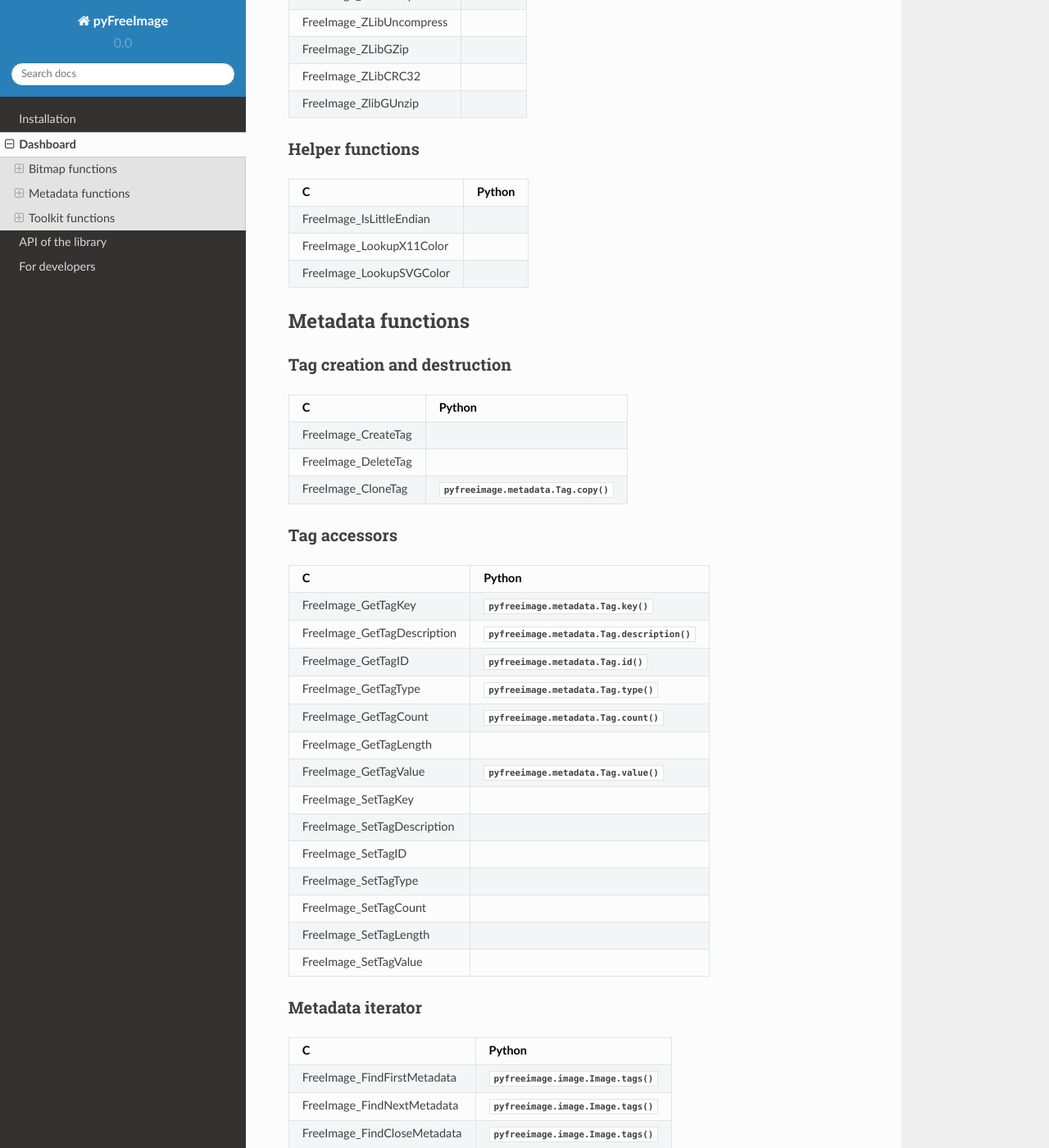
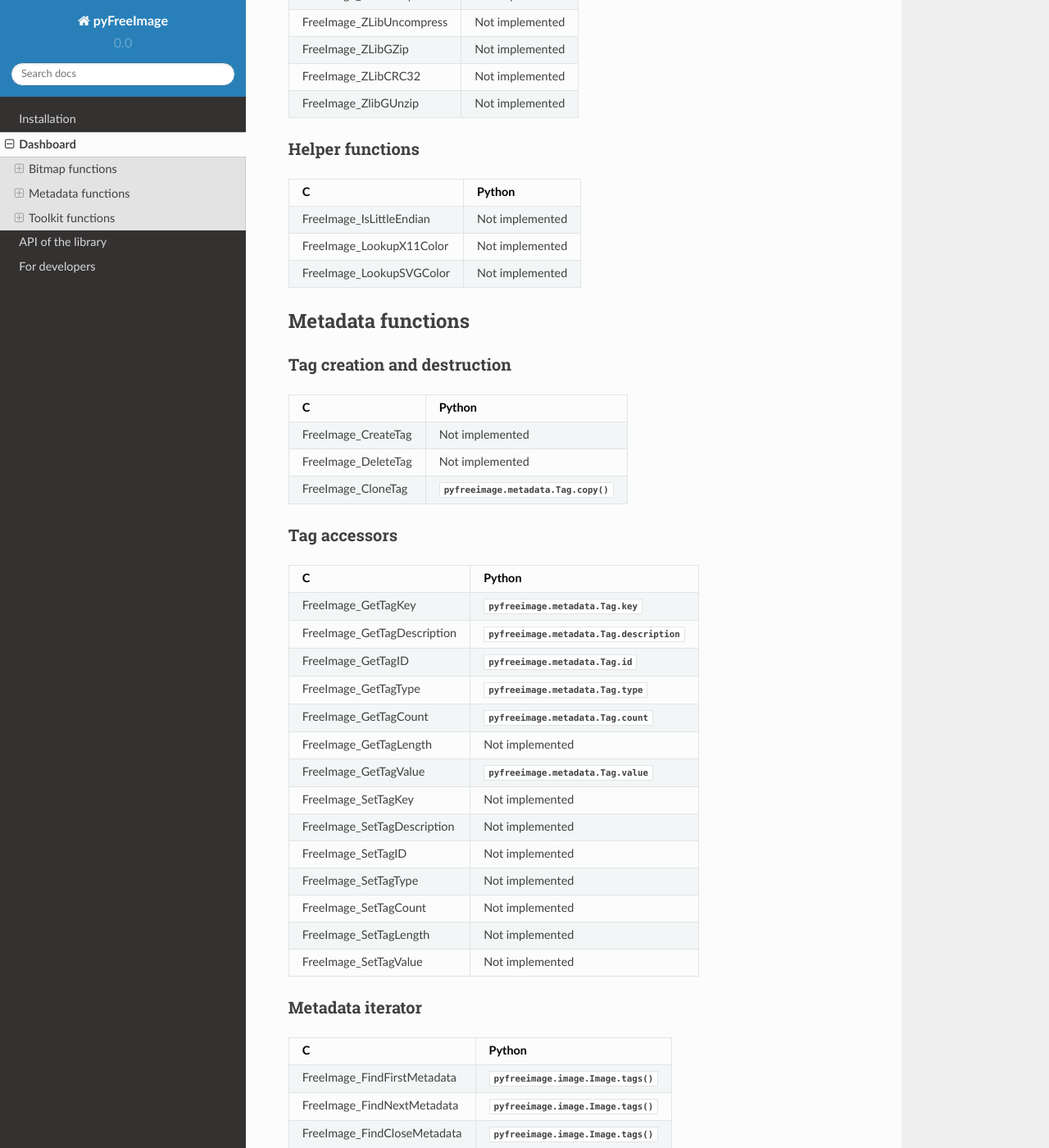
Before and after one commit to sbrisard/pyfreeimage, a Sphinx documentation site: the page built from docs/dashboard.rst, in a window 1280 px wide and 1400 px high, scrolled down 6533 px. Shown: the whole window at 82% size. Built offline with Sphinx 7.4.7 and the Read the Docs theme 2.0.0, drawn with Linux system fonts in a browser that asks for light colours; some of the changed text lies outside the part shown.

Commit message:
Marked all unimplemented functions.

```diff
--- a/docs/dashboard.rst
+++ b/docs/dashboard.rst
@@ -95,174 +95,174 @@ Filetype functions
 C                               Python
 =============================== ==================================
 FreeImage_GetFileType           :func:`pyfreeimage.io.file_format`
-FreeImage_GetFileTypeU
-FreeImage_GetFileTypeFromHandle
-FreeImage_GetFileTypeFromMemory
+FreeImage_GetFileTypeU          Not implemented
+FreeImage_GetFileTypeFromHandle Not implemented
+FreeImage_GetFileTypeFromMemory Not implemented
 =============================== ==================================
 
 
 Pixel access functions
 ^^^^^^^^^^^^^^^^^^^^^^
 
-======================= ======
+======================= ===============
 C                       Python
-======================= ======
-FreeImage_GetBits
-FreeImage_GetScanLine
-FreeImage_GetPixelIndex
-FreeImage_GetPixelColor
-FreeImage_SetPixelIndex
-FreeImage_SetPixelColor
-======================= ======
+======================= ===============
+FreeImage_GetBits       Not implemented
+FreeImage_GetScanLine   Not implemented
+FreeImage_GetPixelIndex Not implemented
+FreeImage_GetPixelColor Not implemented
+FreeImage_SetPixelIndex Not implemented
+FreeImage_SetPixelColor Not implemented
+======================= ===============
 
 
 Conversion functions
 ^^^^^^^^^^^^^^^^^^^^
 
-=============================== ======
+=============================== ===============
 C                               Python
-=============================== ======
-FreeImage_ConvertTo4Bits
-FreeImage_ConvertTo8Bits
-FreeImage_ConvertToGreyscale
-FreeImage_ConvertTo16Bits555
-FreeImage_ConvertTo16Bits565
-FreeImage_ConvertTo24Bits
-FreeImage_ConvertTo32Bits
-FreeImage_ColorQuantize
-FreeImage_ColorQuantizeEx
-FreeImage_Threshold
-FreeImage_Dither
-FreeImage_ConvertFromRawBits
-FreeImage_ConvertToRawBits
-FreeImage_ConvertToStandardType
-FreeImage_ConvertToFloat
-FreeImage_ConvertToRGBF
-FreeImage_ConvertToUINT16
-FreeImage_ConvertToRGB16
-=============================== ======
+=============================== ===============
+FreeImage_ConvertTo4Bits        Not implemented
+FreeImage_ConvertTo8Bits        Not implemented
+FreeImage_ConvertToGreyscale    Not implemented
+FreeImage_ConvertTo16Bits555    Not implemented
+FreeImage_ConvertTo16Bits565    Not implemented
+FreeImage_ConvertTo24Bits       Not implemented
+FreeImage_ConvertTo32Bits       Not implemented
+FreeImage_ColorQuantize         Not implemented
+FreeImage_ColorQuantizeEx       Not implemented
+FreeImage_Threshold             Not implemented
+FreeImage_Dither                Not implemented
+FreeImage_ConvertFromRawBits    Not implemented
+FreeImage_ConvertToRawBits      Not implemented
+FreeImage_ConvertToStandardType Not implemented
+FreeImage_ConvertToFloat        Not implemented
+FreeImage_ConvertToRGBF         Not implemented
+FreeImage_ConvertToUINT16       Not implemented
+FreeImage_ConvertToRGB16        Not implemented
+=============================== ===============
 
 
 Tone mapping operators
 ^^^^^^^^^^^^^^^^^^^^^^
 
-========================= ======
+========================= ===============
 C                         Python
-========================= ======
-FreeImage_ToneMapping
-FreeImage_TmoDrago03
-FreeImage_TmoReinhard05
-FreeImage_TmoReinhard05Ex
-FreeImage_TmoFattal02
-========================= ======
+========================= ===============
+FreeImage_ToneMapping     Not implemented
+FreeImage_TmoDrago03      Not implemented
+FreeImage_TmoReinhard05   Not implemented
+FreeImage_TmoReinhard05Ex Not implemented
+FreeImage_TmoFattal02     Not implemented
+========================= ===============
 
 
 ICC profile functions
 ^^^^^^^^^^^^^^^^^^^^^
 
-=========================== ======
+=========================== ===============
 C                           Python
-=========================== ======
-FreeImage_GetICCProfile
-FreeImage_CreateICCProfile
-FreeImage_DestroyICCProfile
-=========================== ======
+=========================== ===============
+FreeImage_GetICCProfile     Not implemented
+FreeImage_CreateICCProfile  Not implemented
+FreeImage_DestroyICCProfile Not implemented
+=========================== ===============
 
 
 Plugin functions
 ^^^^^^^^^^^^^^^^
 
-================================ ======
+================================ ===============
 C                                Python
-================================ ======
-FreeImage_GetFIFCount
-FreeImage_SetPluginEnabled
-FreeImage_IsPluginEnabled
-FreeImage_GetFIFFromFormat
-FreeImage_GetFIFFromMime
-FreeImage_GetFIFMimeType
-FreeImage_GetFormatFromFIF
-FreeImage_GetFIFExtensionList
-FreeImage_GetFIFDescription
-FreeImage_GetFIFRegExpr
-FreeImage_GetFIFFromFilename
-FreeImage_GetFIFFromFilenameU
-FreeImage_FIFSupportsReading
-FreeImage_FIFSupportsWriting
-FreeImage_FIFSupportsExportType
-FreeImage_FIFSupportsExportBPP
-FreeImage_FIFSupportsICCProfiles
-FreeImage_FIFSupportsNoPixels
-FreeImage_RegisterLocalPlugin
-FreeImage_RegisterExternalPlugin
-================================ ======
+================================ ===============
+FreeImage_GetFIFCount            Not implemented
+FreeImage_SetPluginEnabled       Not implemented
+FreeImage_IsPluginEnabled        Not implemented
+FreeImage_GetFIFFromFormat       Not implemented
+FreeImage_GetFIFFromMime         Not implemented
+FreeImage_GetFIFMimeType         Not implemented
+FreeImage_GetFormatFromFIF       Not implemented
+FreeImage_GetFIFExtensionList    Not implemented
+FreeImage_GetFIFDescription      Not implemented
+FreeImage_GetFIFRegExpr          Not implemented
+FreeImage_GetFIFFromFilename     Not implemented
+FreeImage_GetFIFFromFilenameU    Not implemented
+FreeImage_FIFSupportsReading     Not implemented
+FreeImage_FIFSupportsWriting     Not implemented
+FreeImage_FIFSupportsExportType  Not implemented
+FreeImage_FIFSupportsExportBPP   Not implemented
+FreeImage_FIFSupportsICCProfiles Not implemented
+FreeImage_FIFSupportsNoPixels    Not implemented
+FreeImage_RegisterLocalPlugin    Not implemented
+FreeImage_RegisterExternalPlugin Not implemented
+================================ ===============
 
 
 Multipage functions
 ^^^^^^^^^^^^^^^^^^^
 
-=================================== ======
+=================================== ===============
 C                                   Python
-=================================== ======
-FreeImage_OpenMultiBitmap
-FreeImage_OpenMultiBitmapFromHandle
-FreeImage_SaveMultiBitmapToHandle
-FreeImage_CloseMultiBitmap
-FreeImage_GetPageCount
-FreeImage_AppendPage
-FreeImage_InsertPage
-FreeImage_DeletePage
-FreeImage_LockPage
-FreeImage_UnlockPage
-FreeImage_MovePage
-FreeImage_GetLockedPageNumbers
-=================================== ======
+=================================== ===============
+FreeImage_OpenMultiBitmap           Not implemented
+FreeImage_OpenMultiBitmapFromHandle Not implemented
+FreeImage_SaveMultiBitmapToHandle   Not implemented
+FreeImage_CloseMultiBitmap          Not implemented
+FreeImage_GetPageCount              Not implemented
+FreeImage_AppendPage                Not implemented
+FreeImage_InsertPage                Not implemented
+FreeImage_DeletePage                Not implemented
+FreeImage_LockPage                  Not implemented
+FreeImage_UnlockPage                Not implemented
+FreeImage_MovePage                  Not implemented
+FreeImage_GetLockedPageNumbers      Not implemented
+=================================== ===============
 
 
 Memory I/O streams
 ^^^^^^^^^^^^^^^^^^
 
-=================================== ======
+=================================== ===============
 C                                   Python
-=================================== ======
-FreeImage_OpenMemory
-FreeImage_CloseMemory
-FreeImage_LoadFromMemory
-FreeImage_SaveToMemory
-FreeImage_AcquireMemory
-FreeImage_TellMemory
-FreeImage_SeekMemory
-FreeImage_ReadMemory
-FreeImage_WriteMemory
-FreeImage_LoadMultiBitmapFromMemory
-FreeImage_SaveMultiBitmapToMemory
-=================================== ======
+=================================== ===============
+FreeImage_OpenMemory                Not implemented
+FreeImage_CloseMemory               Not implemented
+FreeImage_LoadFromMemory            Not implemented
+FreeImage_SaveToMemory              Not implemented
+FreeImage_AcquireMemory             Not implemented
+FreeImage_TellMemory                Not implemented
+FreeImage_SeekMemory                Not implemented
+FreeImage_ReadMemory                Not implemented
+FreeImage_WriteMemory               Not implemented
+FreeImage_LoadMultiBitmapFromMemory Not implemented
+FreeImage_SaveMultiBitmapToMemory   Not implemented
+=================================== ===============
 
 
 Compression functions
 ^^^^^^^^^^^^^^^^^^^^^
 
-======================== ======
+======================== ===============
 C                        Python
-======================== ======
-FreeImage_ZLibCompress
-FreeImage_ZLibUncompress
-FreeImage_ZLibGZip
-FreeImage_ZLibCRC32
-FreeImage_ZlibGUnzip
-======================== ======
+======================== ===============
+FreeImage_ZLibCompress   Not implemented
+FreeImage_ZLibUncompress Not implemented
+FreeImage_ZLibGZip       Not implemented
+FreeImage_ZLibCRC32      Not implemented
+FreeImage_ZlibGUnzip     Not implemented
+======================== ===============
 
 
 Helper functions
 ^^^^^^^^^^^^^^^^
 
-======================== ======
+======================== ===============
 C                        Python
-======================== ======
-FreeImage_IsLittleEndian
-FreeImage_LookupX11Color
-FreeImage_LookupSVGColor
-======================== ======
+======================== ===============
+FreeImage_IsLittleEndian Not implemented
+FreeImage_LookupX11Color Not implemented
+FreeImage_LookupSVGColor Not implemented
+======================== ===============
 
 
 Metadata functions
@@ -275,8 +275,8 @@ Tag creation and destruction
 =================== =====================================
 C                   Python
 =================== =====================================
-FreeImage_CreateTag
-FreeImage_DeleteTag
+FreeImage_CreateTag Not implemented
+FreeImage_DeleteTag Not implemented
 FreeImage_CloneTag  :func:`pyfreeimage.metadata.Tag.copy`
 =================== =====================================
 
@@ -287,20 +287,20 @@ Tag accessors
 =========================== ============================================
 C                           Python
 =========================== ============================================
-FreeImage_GetTagKey         :func:`pyfreeimage.metadata.Tag.key`
-FreeImage_GetTagDescription :func:`pyfreeimage.metadata.Tag.description`
-FreeImage_GetTagID          :func:`pyfreeimage.metadata.Tag.id`
-FreeImage_GetTagType        :func:`pyfreeimage.metadata.Tag.type`
-FreeImage_GetTagCount       :func:`pyfreeimage.metadata.Tag.count`
-FreeImage_GetTagLength
-FreeImage_GetTagValue       :func:`pyfreeimage.metadata.Tag.value`
-FreeImage_SetTagKey
-FreeImage_SetTagDescription
-FreeImage_SetTagID
-FreeImage_SetTagType
-FreeImage_SetTagCount
-FreeImage_SetTagLength
-FreeImage_SetTagValue
+FreeImage_GetTagKey         :data:`pyfreeimage.metadata.Tag.key`
+FreeImage_GetTagDescription :data:`pyfreeimage.metadata.Tag.description`
+FreeImage_GetTagID          :data:`pyfreeimage.metadata.Tag.id`
+FreeImage_GetTagType        :data:`pyfreeimage.metadata.Tag.type`
+FreeImage_GetTagCount       :data:`pyfreeimage.metadata.Tag.count`
+FreeImage_GetTagLength      Not implemented
+FreeImage_GetTagValue       :data:`pyfreeimage.metadata.Tag.value`
+FreeImage_SetTagKey         Not implemented
+FreeImage_SetTagDescription Not implemented
+FreeImage_SetTagID          Not implemented
+FreeImage_SetTagType        Not implemented
+FreeImage_SetTagCount       Not implemented
+FreeImage_SetTagLength      Not implemented
+FreeImage_SetTagValue       Not implemented
 =========================== ============================================
 
 
@@ -323,20 +323,20 @@ Metadata accessors
 C                     Python
 ===================== ===================================
 FreeImage_GetMetadata :func:`pyfreeimage.image.Image.tag`
-FreeImage_SetMetadata
+FreeImage_SetMetadata Not implemented
 ===================== ===================================
 
 
 Metadata helper functions
 ^^^^^^^^^^^^^^^^^^^^^^^^^
 
-========================== ======================================
+========================== ========================================
 C                          Python
-========================== ======================================
-FreeImage_GetMetadataCount
-FreeImage_CloneMetadata
-FreeImage_TagToString      :func:`pyfreeimage.metadata.Tag.value`
-========================== ======================================
+========================== ========================================
+FreeImage_GetMetadataCount Not implemented
+FreeImage_CloneMetadata    :func:`pyfreeimage.metadata.Tag.copy`
+FreeImage_TagToString      :func:`pyfreeimage.metadata.Tag.__str__`
+========================== ========================================
 
 
 Toolkit functions
@@ -346,111 +346,111 @@ Toolkit functions
 Rotation and flipping
 ^^^^^^^^^^^^^^^^^^^^^
 
-======================== ======
+======================== ===============
 C                        Python
-======================== ======
-FreeImage_Rotate
-FreeImage_RotateEx
-FreeImage_FlipHorizontal
-FreeImage_FlipVertical
-======================== ======
+======================== ===============
+FreeImage_Rotate         Not implemented
+FreeImage_RotateEx       Not implemented
+FreeImage_FlipHorizontal Not implemented
+FreeImage_FlipVertical   Not implemented
+======================== ===============
 
 
 Upsampling / downsampling
 ^^^^^^^^^^^^^^^^^^^^^^^^^
 
-======================= ======
+======================= ===============
 C                       Python
-======================= ======
-FreeImage_Rescale
-FreeImage_MakeThumbnail
-======================= ======
+======================= ===============
+FreeImage_Rescale       Not implemented
+FreeImage_MakeThumbnail Not implemented
+======================= ===============
 
 
 Color manipulation
 ^^^^^^^^^^^^^^^^^^
 
-==================================== ======
+==================================== ===============
 C                                    Python
-==================================== ======
-FreeImage_AdjustCurve
-FreeImage_AdjustGamma
-FreeImage_AdjustBrightness
-FreeImage_AdjustContrast
-FreeImage_Invert
-FreeImage_GetHistogram
-FreeImage_GetAdjustColorsLookupTable
-FreeImage_AdjustColors
-FreeImage_ApplyColorMapping
-FreeImage_SwapColors
-FreeImage_ApplyPaletteIndexMapping
-FreeImage_SwapPaletteIndices
-==================================== ======
+==================================== ===============
+FreeImage_AdjustCurve                Not implemented
+FreeImage_AdjustGamma                Not implemented
+FreeImage_AdjustBrightness           Not implemented
+FreeImage_AdjustContrast             Not implemented
+FreeImage_Invert                     Not implemented
+FreeImage_GetHistogram               Not implemented
+FreeImage_GetAdjustColorsLookupTable Not implemented
+FreeImage_AdjustColors               Not implemented
+FreeImage_ApplyColorMapping          Not implemented
+FreeImage_SwapColors                 Not implemented
+FreeImage_ApplyPaletteIndexMapping   Not implemented
+FreeImage_SwapPaletteIndices         Not implemented
+==================================== ===============
 
 
 Channel processing
 ^^^^^^^^^^^^^^^^^^
 
-=========================== ======
+=========================== ===============
 C                           Python
-=========================== ======
-FreeImage_GetChannel
-FreeImage_SetChannel
-FreeImage_GetComplexChannel
-FreeImage_SetComplexChannel
-=========================== ======
+=========================== ===============
+FreeImage_GetChannel        Not implemented
+FreeImage_SetChannel        Not implemented
+FreeImage_GetComplexChannel Not implemented
+FreeImage_SetComplexChannel Not implemented
+=========================== ===============
 
 
 Copy / Paste / Composite routines
 ^^^^^^^^^^^^^^^^^^^^^^^^^^^^^^^^^
 
-============================== ======
+============================== ===============
 C                              Python
-============================== ======
-FreeImage_Copy
-FreeImage_Paste
-FreeImage_Composite
-FreeImage_PreMultiplyWithAlpha
-============================== ======
+============================== ===============
+FreeImage_Copy                 Not implemented
+FreeImage_Paste                Not implemented
+FreeImage_Composite            Not implemented
+FreeImage_PreMultiplyWithAlpha Not implemented
+============================== ===============
 
 
 JPEG lossless transformations
 ^^^^^^^^^^^^^^^^^^^^^^^^^^^^^
 
-========================================= ======
+========================================= ===============
 C                                         Python
-========================================= ======
-FreeImage_JPEGTransform
-FreeImage_JPEGTransformU
-FreeImage_JPEGCrop
-FreeImage_JPEGCropU
-FreeImage_JPEGTransformCombined
-FreeImage_JPEGTransformCombinedU
-FreeImage_JPEGTransformCombinedFromMemory
-========================================= ======
+========================================= ===============
+FreeImage_JPEGTransform                   Not implemented
+FreeImage_JPEGTransformU                  Not implemented
+FreeImage_JPEGCrop                        Not implemented
+FreeImage_JPEGCropU                       Not implemented
+FreeImage_JPEGTransformCombined           Not implemented
+FreeImage_JPEGTransformCombinedU          Not implemented
+FreeImage_JPEGTransformCombinedFromMemory Not implemented
+========================================= ===============
 
 
 Background filling
 ^^^^^^^^^^^^^^^^^^
 
-======================== ======
+======================== ===============
 C                        Python
-======================== ======
-FreeImage_FillBackground
-FreeImage_EnlargeCanvas
-FreeImage_AllocateEx
-FreeImage_AllocateExT
-======================== ======
+======================== ===============
+FreeImage_FillBackground Not implemented
+FreeImage_EnlargeCanvas  Not implemented
+FreeImage_AllocateEx     Not implemented
+FreeImage_AllocateExT    Not implemented
+======================== ===============
 
 
 Miscellaneous algorithms
 ^^^^^^^^^^^^^^^^^^^^^^^^
 
-================================ ======
+================================ ===============
 C                                Python
-================================ ======
-FreeImage_MultigridPoissonSolver
-================================ ======
+================================ ===============
+FreeImage_MultigridPoissonSolver Not implemented
+================================ ===============
 
 .. rubric:: Footnotes
 
```
